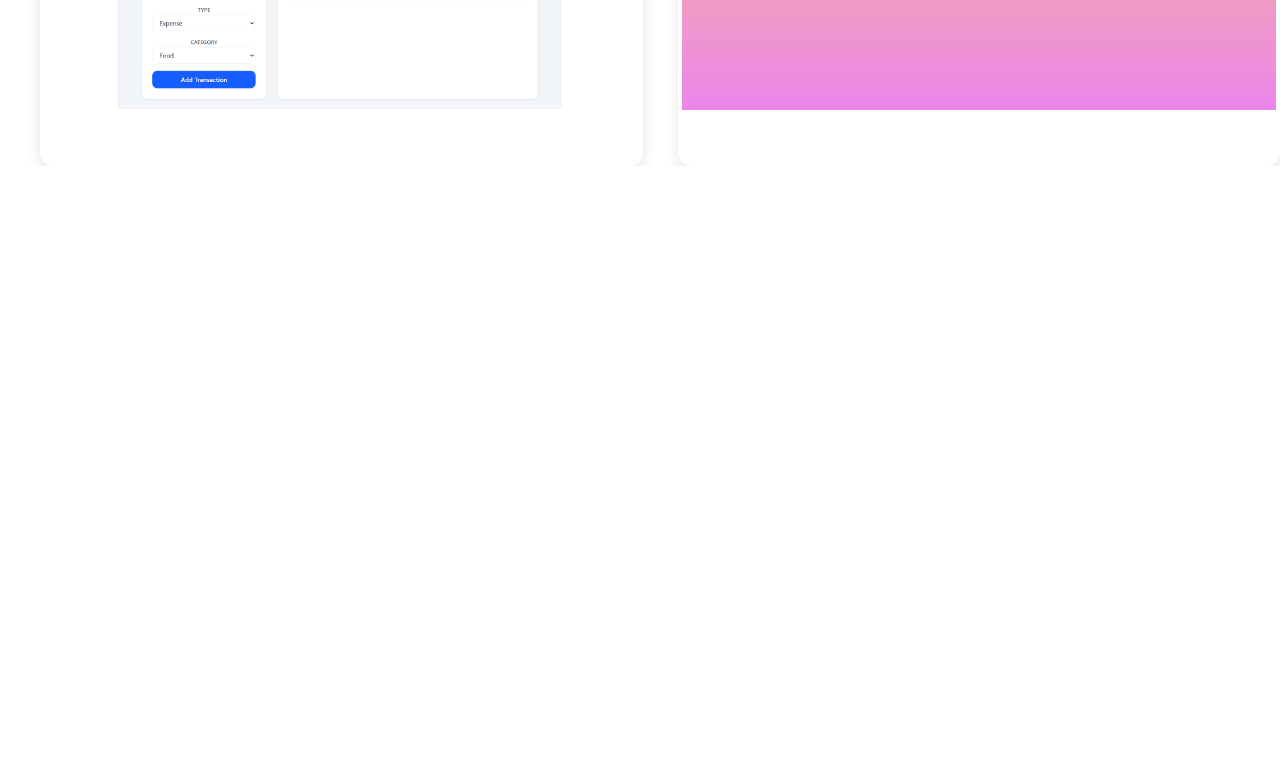
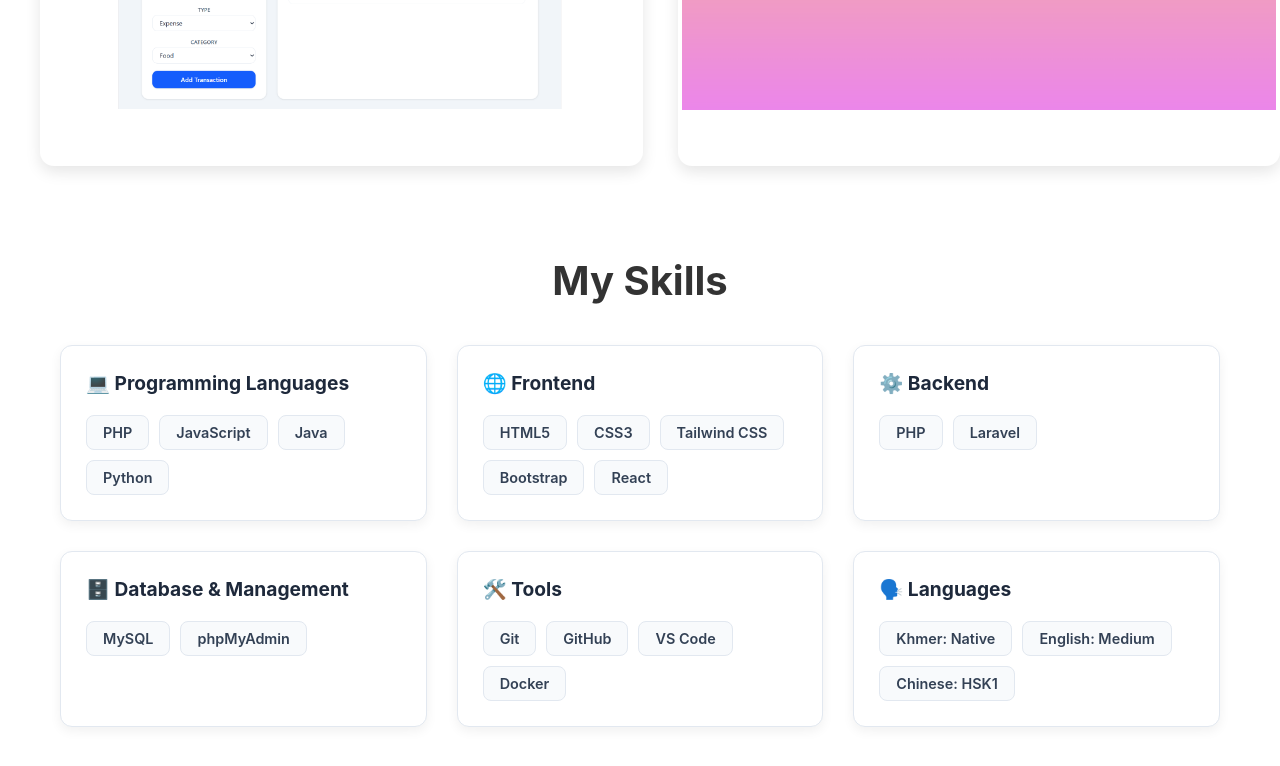
Before and after one commit to pheaktra1402/MyPortfolio, a React (Vite) app: page / in a window 1280 px wide. Shown: the part 2234-3000 px from the top of the page. Before the commit the page ends 2400 px from the top, so only its background shows below. Built offline with nearby package versions, Linux system fonts and the light colour scheme.

Commit message:
skills section

```diff
--- a/src/App.jsx
+++ b/src/App.jsx
@@ -2,6 +2,7 @@ import Projects from './components/Projects';
 import Hero from './components/Hero';
 import Education from './components/Education';
 import Navbar from './components/Navbar';
+import Skills from './components/Skills';
 function App() {
   return (
     <div>
@@ -9,6 +10,7 @@ function App() {
       <Hero/>
       <Education/>
       <Projects />
+      <Skills/>
     </div>
   );
 }
--- a/src/components/Skills.jsx
+++ b/src/components/Skills.jsx
@@ -0,0 +1,53 @@
+import React from 'react';
+import './style/skills.css';
+
+function Skills() {
+  const skillCategories = [
+    {
+      title: "💻 Programming Languages",
+      skills: ["PHP", "JavaScript", "Java", "Python"]
+    },
+    {
+      title: "🌐 Frontend",
+      skills: ["HTML5", "CSS3", "Tailwind CSS", "Bootstrap", "React"]
+    },
+    {
+      title: "⚙️ Backend",
+      skills: ["PHP", "Laravel"]
+    },
+    {
+      title: "🗄️ Database & Management",
+      skills: ["MySQL", "phpMyAdmin"]
+    },
+    {
+      title: "🛠️ Tools",
+      skills: ["Git", "GitHub", "VS Code", "Docker"]
+    },
+    {
+      title: "🗣️ Languages",
+      skills: ["Khmer: Native", "English: Medium ", "Chinese: HSK1"]
+    }
+  ];
+
+  return (
+    <section id="skills" className="skills-container">
+      <h2>My Skills</h2>
+      <div className="skills-grid">
+        {skillCategories.map((category, index) => (
+          <div key={index} className="skills-card">
+            <h3>{category.title}</h3>
+            <div className="skills-badges">
+              {category.skills.map((skill, skillIndex) => (
+                <span key={skillIndex} className="skill-badge">
+                  {skill}
+                </span>
+              ))}
+            </div>
+          </div>
+        ))}
+      </div>
+    </section>
+  );
+}
+
+export default Skills;
--- a/src/components/style/skills.css
+++ b/src/components/style/skills.css
@@ -0,0 +1,77 @@
+/* src/components/style/skills.css */
+
+.skills-container {
+    padding: 60px 20px;
+    max-width: 1200px;
+    margin: 0 auto;
+    width: 100%;
+    box-sizing: border-box;
+}
+
+.skills-container h2 {
+    text-align: center;
+    margin-bottom: 40px;
+    color: #333;
+    font-size: 2.5rem;
+}
+
+.skills-grid {
+    display: grid;
+    grid-template-columns: repeat(auto-fit, minmax(320px, 1fr));
+    gap: 30px;
+    width: 100%;
+}
+
+.skills-card {
+    background: #fff;
+    border-radius: 12px;
+    padding: 25px;
+    box-shadow: 0 4px 12px rgba(0, 0, 0, 0.06);
+    border: 1px solid #e2e8f0;
+    transition: transform 0.3s ease, box-shadow 0.3s ease;
+}
+
+.skills-card:hover {
+    transform: translateY(-4px);
+    box-shadow: 0 10px 25px rgba(0, 0, 0, 0.1);
+}
+
+.skills-card h3 {
+    font-size: 1.2rem;
+    color: #1e293b;
+    margin-top: 0;
+    margin-bottom: 20px;
+    display: flex;
+    align-items: center;
+    gap: 8px;
+}
+
+.skills-badges {
+    display: flex;
+    flex-wrap: wrap;
+    gap: 10px;
+}
+
+.skill-badge {
+    background: #f8fafc;
+    color: #334155;
+    padding: 8px 16px;
+    border-radius: 8px;
+    font-size: 0.9rem;
+    font-weight: 600;
+    border: 1px solid #e2e8f0;
+    transition: all 0.2s ease;
+}
+
+.skill-badge:hover {
+    background: #2563eb;
+    color: #fff;
+    border-color: #2563eb;
+    transform: translateY(-2px);
+}
+
+@media (max-width: 768px) {
+    .skills-container {
+        padding: 40px 15px;
+    }
+}
```
